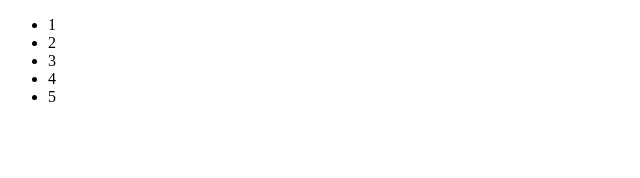
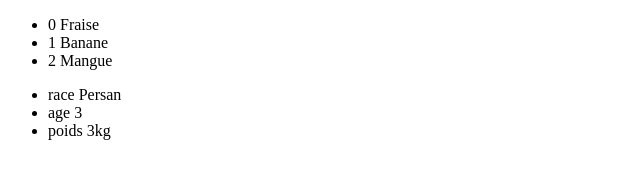
Before and after one commit to Thiernomdou/Formation_VueJS, a plain HTML site: page index.html in a window 1280 px wide. Shown: the whole page, without its empty margins (0-640 px from the left). Drawn offline with nearby package versions, Linux system fonts and the light colour scheme.

Commit message:
double-boucle

```diff
--- a/index.html
+++ b/index.html
@@ -55,7 +55,10 @@
             <p>Lorem ipsum dolor sit amet consectetur adipisicing elit. Natus, ea.</p>
         </template> -->
         <ul>
-            <li v-for="number in tableau">{{ number }}</li>
+            <li v-for="(fruit, index) in tableauFruits">{{ index }}  {{ fruit }}</li>
+        </ul>
+        <ul>
+            <li v-for="(val, props) in objetChat">{{ props }}  {{ val }}</li>
         </ul>
     </div>
 
@@ -76,7 +79,12 @@
             // valeur : ""
             // num : 4,
             // toggleBox : true,
-            tableau : [1,2,3,4,5]
+            tableauFruits : ["Fraise", "Banane", "Mangue"],
+            objetChat : {
+                race : "Persan",
+                age : 3,
+                poids : "3kg"
+            }
         },
 
         // methods: {
```
